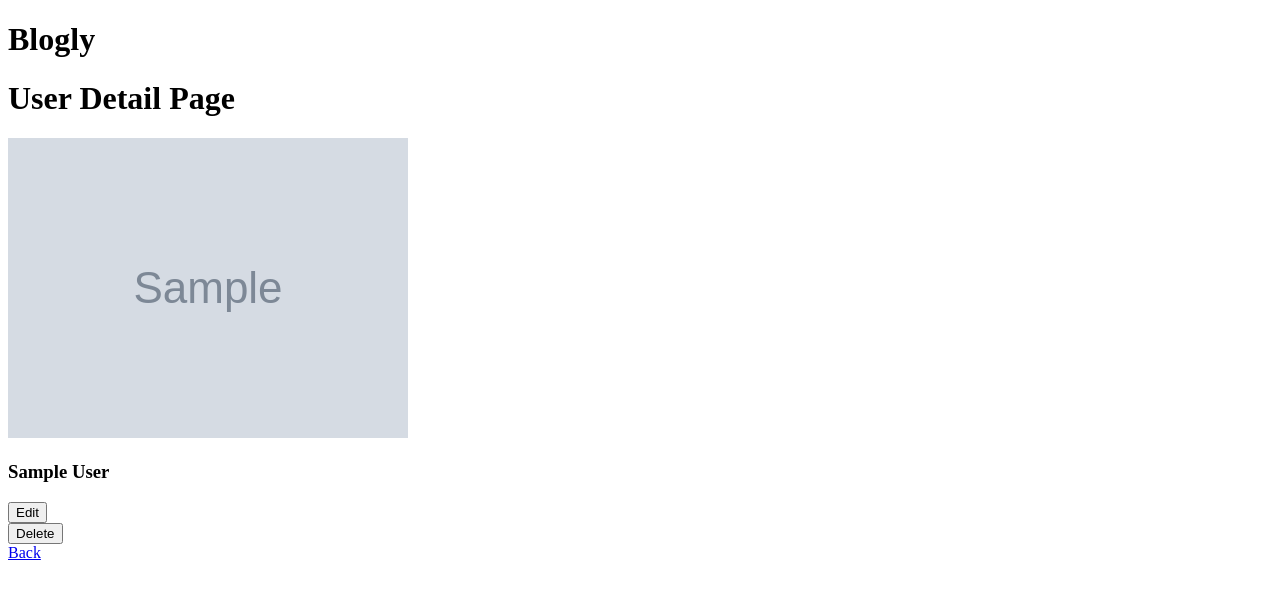
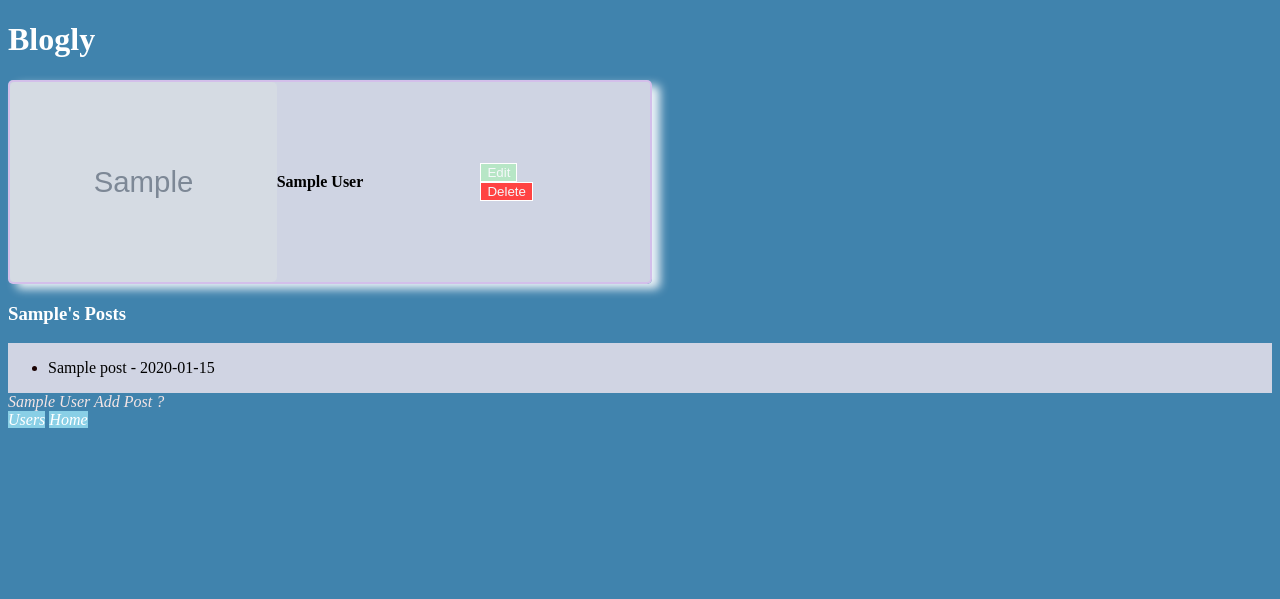
Before and after one commit to ryanbroome/flask_blogly, a Flask app: page /users/1 in a window 1280 px wide. Shown: the top 599 px of the page. Run offline with Flask 3, Linux system fonts and the light colour scheme; tables that the repository leaves empty hold one stand-in row (values such as "Sample post"); grey boxes marked "Sample" are stand-in pictures.

Commit message:
part 2 - show friendly date

```diff
--- a/app.py
+++ b/app.py
@@ -2,6 +2,7 @@
 from models import db
 from models import connect_db
 from models import User
+from models import Post
 
 from flask import Flask
 from flask import current_app
@@ -11,6 +12,8 @@ from flask import request
 from flask import session
 
 from flask_debugtoolbar import DebugToolbarExtension
+
+from datetime import datetime, date, time
 
 app = Flask(__name__)
 
@@ -28,11 +31,23 @@ debug = DebugToolbarExtension(app)
 
 connect_db(app)
 
+# getting current date time in a nicer format
+def stamp():
+    """generate a pretty date stamp"""
+    dt = datetime.now()
+    return dt.strftime("%A, %B %d %Y at %I:%M%p")
+
 # HOME PAGE
 @app.route('/')
 def show_base():
     """Show base page / home page"""
-    return render_template('base.html')
+    p = Post.query
+    posts = p.all()
+    post_count = len(posts)
+
+    recent_posts = p.filter(Post.id >= (post_count -5))
+
+    return render_template('base.html', recent_posts=recent_posts)
 
 # GET list of all users
 @app.route('/users')
@@ -43,9 +58,16 @@ def list_users():
 
 # GET /users/new
 @app.route('/users/new')
-def show_add_form():
+def show_add_user_form():
     """show add user form page"""
-    return render_template('add_form.html')
+    return render_template('add_user_form.html')
+
+# GET /users/[user_id]/posts/new
+@app.route('/users/<int:user_id>/posts/new')
+def show_add_post_form(user_id):
+    """show add post form page"""
+    user = User.query.get_or_404(user_id)
+    return render_template('add_post_form.html', user=user)
 
 # POST /users/new
 @app.route('/users/new', methods=["POST"])
@@ -61,19 +83,52 @@ def create_user():
     db.session.commit()
     return redirect("/users")
 
+# POST /users/{user_id}/posts/new
+@app.route('/users/<int:user_id>/posts/new', methods=["POST"])
+def create_post(user_id):
+    """Add new post to the database"""
+    add_title = request.form["add_title"]
+    add_content = request.form["add_content"]
+
+    new_post = Post(title=add_title, content=add_content, user_id=user_id )
+
+    db.session.add(new_post)
+    db.session.commit()
+    # user = User.query.get_or_404(user_id)
+    return redirect(f"/users/{user_id}")
+
 # GET /users/[user-id]]
 @app.route('/users/<int:user_id>')
 def show_user(user_id):
     """Show details about a single user"""
     user = User.query.get_or_404(user_id)
-    return render_template("details.html", user=user)
+    posts = Post.query.filter(Post.user_id == user_id)
+    time = stamp()
+    return render_template("details.html", user=user, posts=posts, time=time)
+
+# GET /posts/[post-id]]
+@app.route('/posts/<int:post_id>')
+def show_post(post_id):
+    """Show details about a single post"""
+    post = Post.query.get_or_404(post_id)
+    user = User.query.get_or_404(post.user_id)
+
+    return render_template("post_details.html", post=post, user=user)
 
 # GET /users/{user.id}/edit
 @app.route('/users/<int:user_id>/edit')
-def show_edit_form(user_id):
+def show_edit_user_form(user_id):
     """Edit details about a single user"""
     user = User.query.get_or_404(user_id)
-    return render_template("edit_form.html", user=user)
+    return render_template("edit_user_form.html", user=user)
+
+# GET /posts/{post.id}/edit
+@app.route('/posts/<int:post_id>/edit')
+def show_edit_post_form(post_id):
+    """Edit details about a single post"""
+    post = Post.query.get_or_404(post_id)
+    user = User.query.get_or_404(post.user_id)
+    return render_template("edit_post_form.html", post=post, user=user)
 
 # POST /users/{user.id}/edit
 @app.route('/users/<int:user_id>/edit', methods=["POST"])
@@ -98,6 +153,25 @@ def edit_user(user_id):
     db.session.commit()
     return redirect('/users')
 
+# POST /posts/{post.id}/edit
+@app.route('/posts/<int:post_id>/edit', methods=["POST"])
+def edit_post(post_id):
+    """Edit details about a single post"""
+    post = Post.query.get_or_404(post_id)
+
+    title = request.form["title"]
+    content = request.form["content"]
+
+    if len(title) > 0:
+        post.title = title
+
+    if len(content) > 0:
+        post.content = content
+
+    db.session.add(post)
+    db.session.commit()
+    return redirect(f'/posts/{post.id}')
+
 #POST /users/{user.id}/delete
 @app.route('/users/<int:user_id>/delete', methods=["POST"])
 def delete_user(user_id):
@@ -108,3 +182,17 @@ def delete_user(user_id):
     db.session.commit()
 
     return redirect('/users')
+
+#POST /users/{user.id}/delete
+@app.route('/posts/<int:post_id>/delete', methods=["POST"])
+def delete_post(post_id):
+    """Delete post from db"""
+    post =Post.query.get_or_404(post_id)
+    db.session.delete(post)
+    db.session.commit()
+
+    return redirect(f'/users/{post.user_id}')
+
+# todo Styling, work on css positioning, add a navbar / footbar, home page with 5 most recent posts
+# todo TESTING not working, not detecting tests, maybe old version of python?
+# todo REFACTOR, REDUCE ANY DUPLICATION. SEE IF ANY FORMS OR OTHER CODE BLOCKS CAN BE REUSED?? Seems like edit forms could be automated since similar.
--- a/models.py
+++ b/models.py
@@ -1,7 +1,16 @@
 """Models for Blogly."""
 from flask_sqlalchemy import SQLAlchemy
+from datetime import datetime
+# from datetime import date
+# from datetime import time
 
 db = SQLAlchemy()
+
+# getting current pretty time
+def stamp():
+    """generate a pretty date stamp"""
+    dt = datetime.now()
+    return dt.strftime("%A, %B %d %Y at %I:%M%p")
 
 def connect_db(app):
     db.init_app(app)
@@ -9,15 +18,12 @@ def connect_db(app):
     app.app_context().push()
 
 class User(db.Model):
-    """User"""
+    """User table"""
     __tablename__ = "users"
 
     id = db.Column(db.Integer, primary_key=True, autoincrement=True)
-
     first_name = db.Column(db.String(100), nullable=False)
-
     last_name = db.Column(db.String(30), nullable=False)
-
     image_url = db.Column(db.String, nullable=True, default='/static/sample.jpeg')
 
     @classmethod
@@ -37,8 +43,25 @@ class User(db.Model):
         """return greeting of each Pet"""
         return f"Hi, I am {self.first_name} {self.last_name} and my user id is {self.id}, I have a pic here {self.image_url}"
 
-    def add_image(self, image_url):
-        """Update hunger based off of amt"""
-        self.image_url = image_url
 
         # if trying to make updates to a table like adding a column, go to postgres and DROP TABLE, it will not create a table if the same table already exists in the db
+
+class Post(db.Model):
+    """Post"""
+    __tablename__ = "posts"
+
+    id = db.Column(db.Integer, primary_key=True, autoincrement=True)
+    title = db.Column(db.String(100), nullable=False)
+    content = db.Column(db.String(2500), nullable=True)
+    created_at = db.Column(db.String, nullable=False, default=stamp())
+
+    user_id = db.Column(db.Integer, db.ForeignKey('users.id'))
+    user = db.relationship('User', backref='posts')
+
+    @classmethod
+    def get_by_id(cls, id):
+        return cls.query.get(id)
+
+    def __repr__(self):
+        p = self
+        return f"<post id={p.id} post title={p.title} created_at={p.created_at} user_id={p.user_id} content=''>"
--- /dev/null
+++ b/static/app.css
@@ -0,0 +1,96 @@
+a {
+    text-decoration: none;
+    color: rgb(244, 229, 229);
+    background-color: rgb(rgb(137, 207, 230));
+}
+
+a:hover {
+    text-decoration: none;
+    background-color: white;
+    color: rgb(73, 139, 84);
+}
+
+body {
+    background-color: rgb(64, 131, 173);
+}
+
+button:hover {
+    cursor: pointer;
+}
+
+h1 {
+    color: white;
+}
+
+h3 {
+    color: white;
+}
+
+img {
+    height: 200px;
+    border-radius: 5px;
+}
+
+li.post a {
+    color: black;
+}
+
+textarea {
+    font-family: Georgia, 'Times New Roman', Times, serif;
+}
+
+p {
+    color: white;
+}
+
+.back_button {
+    background-color: rgb(137, 207, 230);
+    color: white;
+    position: relative;
+    text-align: center;
+    text-decoration: none;
+    width: 5vw;
+}
+
+.back_button:hover {
+    background-color: white;
+    color: rgb(73, 139, 84);
+    position: relative;
+    text-align: center;
+    text-decoration: none;
+    width: 5vw;
+}
+
+.delete button {
+    background-color: rgb(255, 67, 67);
+    border: 1px solid white;
+    color: rgb(245, 248, 250);
+}
+
+.edit button {
+    background-color: rgb(183, 230, 198);
+    border: 1px solid white;
+    color: rgb(245, 248, 250);
+}
+
+.user_form_container {
+    margin: 0px auto;
+}
+
+#user_container {
+    align-items: center;
+    background-color: rgba(233, 227, 237, 0.85);
+    border: 2px solid rgba(217, 127, 255, .25);
+    border-radius: 5px;
+    box-shadow: 8px 5px 10px rgba(255, 255, 255, 0.89);
+    display: flex;
+    height: 200px;
+    flex-direction: row;
+    width: 50vw;
+}
+
+#post_container {
+    display: flex;
+    color: rgb(26, 2, 2);
+    background-color: rgba(233, 227, 237, .85);
+}
--- a/templates/add_form.html
+++ b/templates/add_user_form.html
@@ -3,7 +3,7 @@
 <form action="/users/new" method="POST">
   <label for="add_first">First Name</label>
   <br />
-  <input id="add_first" type="text" name="first_name" placeholder="first name" />
+  <input id="add_first" type="text" name="first_name" placeholder="first name" autofocus />
   <br />
   <br />
   <label for="add_last">Last Name</label>
--- a/templates/base.html
+++ b/templates/base.html
@@ -4,12 +4,28 @@
     <meta charset="UTF-8" />
     <meta http-equiv="X-UA-Compatible" content="IE=edge" />
     <meta name="viewport" content="width=device-width, initial-scale=1.0" />
+    <link rel="stylesheet" href="/static/app.css" />
     <title>{% block title %}Base {% endblock %} -Blogly</title>
   </head>
   <body>
     <h1>Blogly</h1>
     {% block content %}
-    <a href="/users">User List</a>
+    <h3>Recent Posts:</h3>
+    <section class="recent_posts">
+      <ul>
+        {% for post in recent_posts %}
+        <li>
+          <a href="/posts/{{post.id}}">{{post.title}}</a>
+          <p>{{post.content}}</p>
+          <p>{{post.user.full_name(post.user.id)}} - {{post.created_at}}</p>
+        </li>
+        <br />
+        {% endfor %}
+      </ul>
+    </section>
     {% endblock %}
+    <br />
+    <a class="back_button" href="/users">Users</a>
+    <a class="back_button" href="/">Home</a>
   </body>
 </html>
--- a/templates/details.html
+++ b/templates/details.html
@@ -1,18 +1,28 @@
 {% extends "base.html" %} {% block title %}{{user.full_name(user.id)}} Details{% endblock %} {% block content %}
-<h1>User Detail Page</h1>
-<img src="{{user.image_url}}" alt="user image" />
 
-<h3>{{user.full_name(user.id)}}</h3>
+<section id="user_container">
+  <img src="{{user.image_url}}" alt="user image" />
+  <h4>{{user.full_name(user.id)}}</h4>
+  <div class="user_form_container">
+  <form class="edit" action="/users/{{user.id}}/edit">
+    <button>Edit</button>
+  </form>
+  <form class="delete" action="/users/{{user.id}}/delete" method="POST">
+    <button>Delete</button>
+  </form>
+</div>
+</section>
 
-<form action="/users/{{user.id}}/edit">
-  <button>Edit</button>
-</form>
-<!-- <button><a href="/users/{{user.id}}/edit">Edit</a></button> -->
+<h3>{{user.first_name}}'s Posts</h3>
 
-<form action="/users/{{user.id}}/delete" method="POST">
-  <button>Delete</button>
-</form>
-<!-- <button><a href="/users/{{user.id}}/delete">Delete</a></button> -->
-
-<a href="/">Back</a>
+<section id="post_container">
+  <ul>
+    {% for post in posts %}
+    <li class="post">
+      <a href="/posts/{{post.id}}">{{post.title}} - {{post.created_at}}</a>
+    </li>
+    {% endfor %}
+  </ul>
+</section>
+<a href="/users/{{user.id}}/posts/new"><i>{{user.full_name(user.id)}} Add Post ?<i></a>
 {% endblock %}
--- a/test_/test_flask.py
+++ b/test_/test_flask.py
@@ -1,7 +1,9 @@
 from unittest import TestCase
 from app import app
-from models import db, connect_db
+from models import db
+from models import connect_db
 from models import User
+
 
 # Use test database and don't clutter tests with SQL
 app.config['SQLALCHEMY_DATABASE_URI'] = 'postgresql:///user_test_db'
--- a/test_/test_models.py
+++ b/test_/test_models.py
@@ -2,7 +2,6 @@ from unittest import TestCase
 
 from app import app
 from models import db, User
-
 # Use test database and don't clutter tests with SQL
 app.config['SQLALCHEMY_DATABASE_URI'] = 'postgresql:///user_test_db'
 app.config['SQLALCHEMY_ECHO'] = False
```
Also changed, not shown: seed.py (added, +36 -0 lines), templates/add_post_form.html (added, +18 -0 lines), templates/edit_post_form.html (added, +23 -0 lines), templates/post_details.html (added, +17 -0 lines), user_test.sql (deleted, +0 -27 lines), users.py (deleted, +0 -34 lines), users.sql (deleted, +0 -27 lines), static/avery.jpeg (added), static/betsy.jpeg (added), static/leah.jpeg (added), templates/edit_user_form.html (renamed from templates/edit_form.html).
